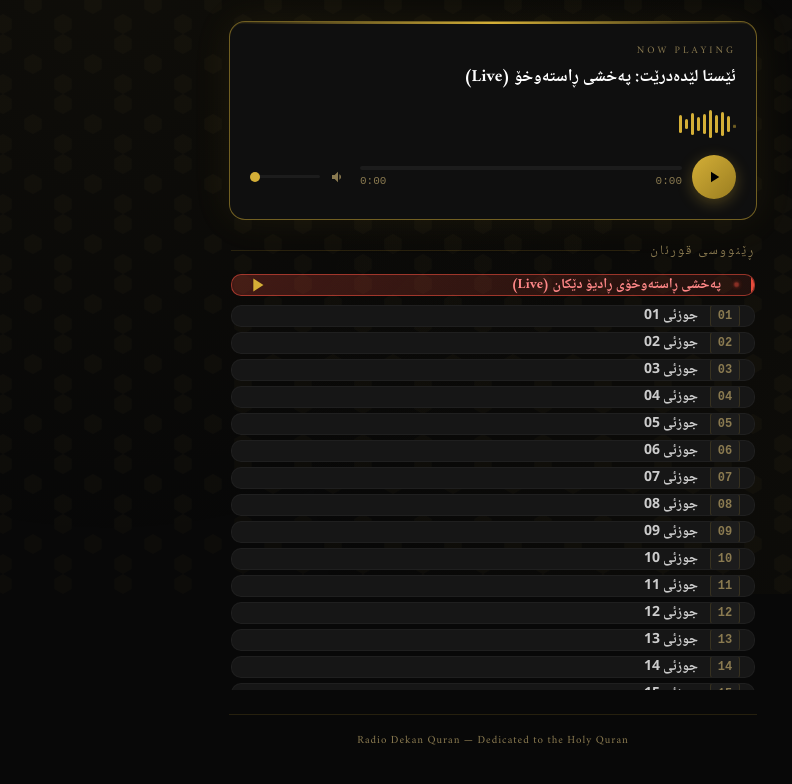
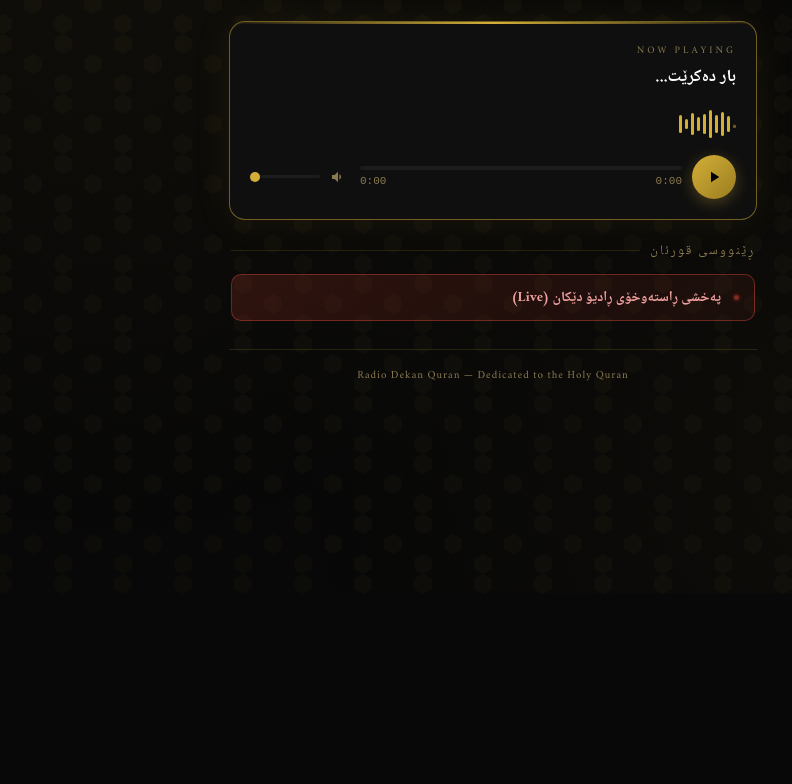
Before and after one commit to serverblbas-svg/Radio-Dekan-Quran, a plain HTML site: page index.html in a window 1280 px wide. Shown: the part 206-990 px from the top of the page, without its empty margins (147-939 px from the left). After the commit the page ends 800 px from the top, so only its background shows below. Drawn offline with nearby package versions, Linux system fonts and the light colour scheme; no server answers.

Commit message:
Remove audio playlist from index.html
Removed the playlist array containing audio file details.

```diff
--- a/index.html
+++ b/index.html
@@ -627,41 +627,6 @@
 
     <script>
         const LIVE_URL = "https://183.bozztv.com/giatv/giatv-dekanquran/dekanquran/chunks.m3u8";
-
-        const playlist = [
-            { name: "جوزئی 01", url: "https://dso2.raed.net:454/files/01_e4ecd.mp3" },
-            { name: "جوزئی 02", url: "https://dso7.raed.net:451/files/02_dc1d2.mp3" },
-            { name: "جوزئی 03", url: "https://dso5.raed.net:452/files/03_5db26.mp3" },
-            { name: "جوزئی 04", url: "https://dso5.raed.net:449/files/04_89ebb.mp3" },
-            { name: "جوزئی 05", url: "https://dso8.raed.net:455/files/05_953a6.mp3" },
-            { name: "جوزئی 06", url: "https://dso2.raed.net:454/files/06.mp3" },
-            { name: "جوزئی 07", url: "https://dso5.raed.net:449/files/07.mp3" },
-            { name: "جوزئی 08", url: "https://dso2.raed.net:454/files/08_72647.mp3" },
-            { name: "جوزئی 09", url: "https://dso2.raed.net:454/files/09_12254.mp3" },
-            { name: "جوزئی 10", url: "https://dso2.raed.net:454/files/10.mp3" },
-            { name: "جوزئی 11", url: "https://dso5.raed.net:452/files/11_81465.mp3" },
-            { name: "جوزئی 12", url: "https://dso2.raed.net:454/files/12_1223c.mp3" },
-            { name: "جوزئی 13", url: "https://dso5.raed.net:452/files/13_4696b.mp3" },
-            { name: "جوزئی 14", url: "https://dso7.raed.net:451/files/14.mp3" },
-            { name: "جوزئی 15", url: "https://dso2.raed.net:454/files/15.mp3" },
-            { name: "جوزئی 16", url: "https://dso2.raed.net:454/files/16.mp3" },
-            { name: "جوزئی 17", url: "https://dso2.raed.net:454/files/17_5f6e3.mp3" },
-            { name: "جوزئی 18", url: "https://dso7.raed.net:451/files/18.mp3" },
-            { name: "جوزئی 19", url: "https://dso5.raed.net:449/files/19_528fe.mp3" },
-            { name: "جوزئی 20", url: "https://dso5.raed.net:449/files/20_d0992.mp3" },
-            { name: "جوزئی 21", url: "https://dso5.raed.net:452/files/21.mp3" },
-            { name: "جوزئی 22", url: "https://dso5.raed.net:452/files/22_15d56.mp3" },
-            { name: "جوزئی 23", url: "https://dso5.raed.net:452/files/23_deff0.mp3" },
-            { name: "جوزئی 24", url: "https://dso5.raed.net:449/files/24_1492a.mp3" },
-            { name: "جوزئی 25", url: "https://dso5.raed.net:452/files/25.mp3" },
-            { name: "جوزئی 26", url: "https://dso6.raed.net:447/files/26_70fe1.mp3" },
-            { name: "جوزئی 27", url: "https://dso2.raed.net:454/files/27.mp3" },
-            { name: "جوزئی 28", url: "https://dso5.raed.net:452/files/28.mp3" },
-            { name: "جوزئی 29", url: "https://dso2.raed.net:454/files/29_c585a.mp3" },
-            { name: "جوزئی 30", url: "https://dso2.raed.net:454/files/30.mp3" },
-            { name: "دوعای خەتمی قورئان", url: "https://dso7.raed.net:451/files/031-dua-khatm-al-quran-al-kareem.mp3" }
-        ];
-
         const container = document.getElementById('juzListContainer');
         const player = document.getElementById('mainPlayer');
         const currentLabel = document.getElementById('current-title');
```
